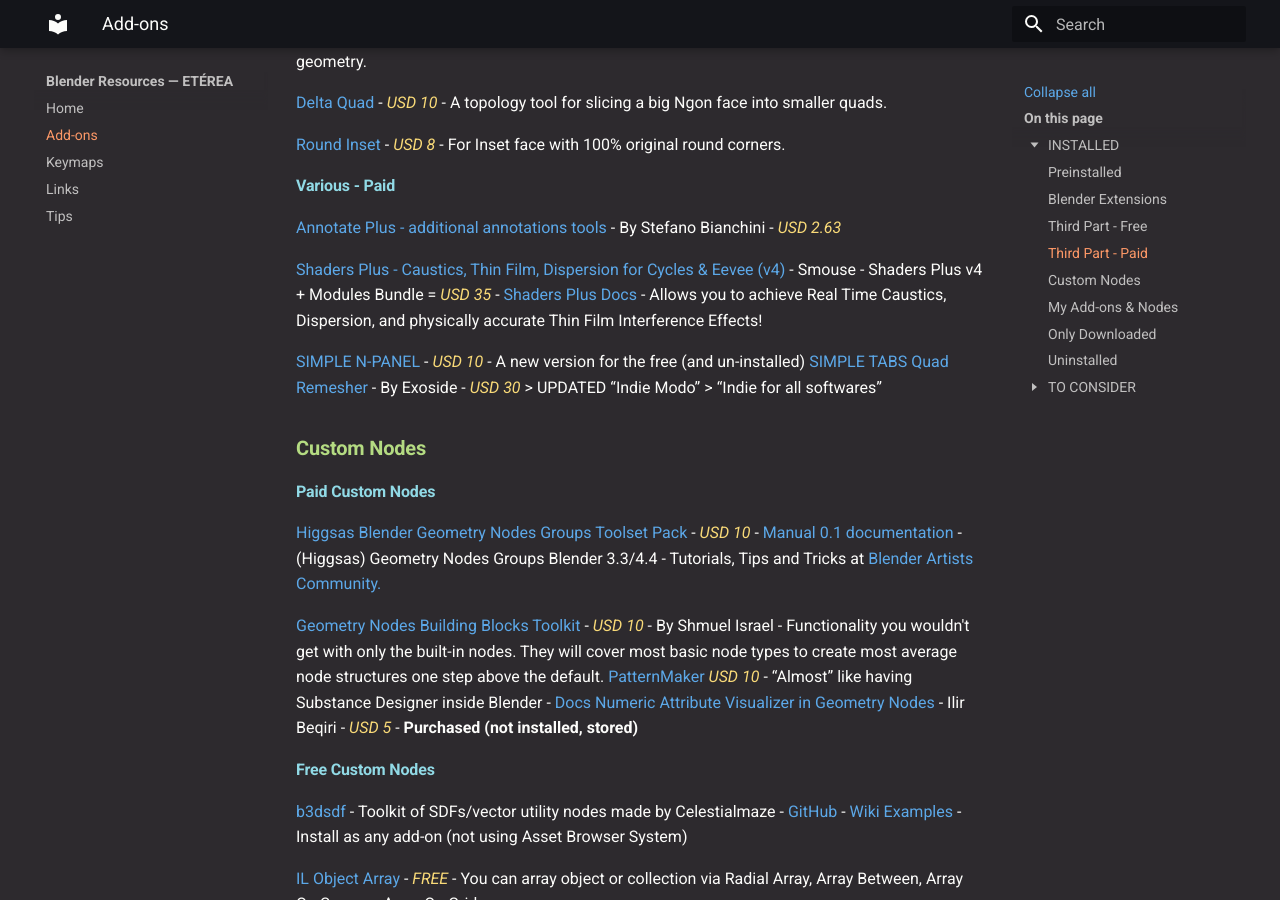
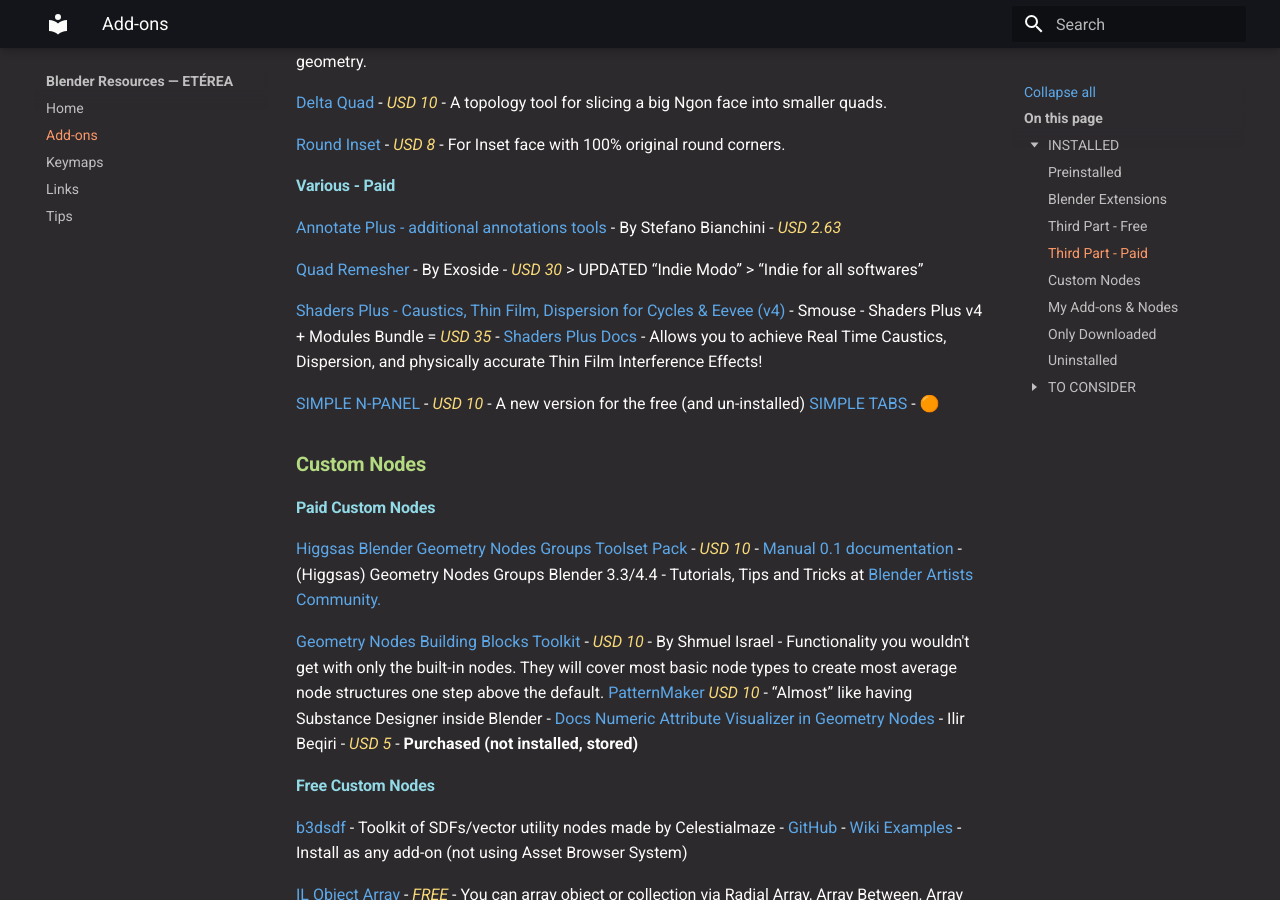
Before and after one commit to Eterea/blender, an MkDocs documentation site: the page built from docs/addons.md, in a window 1280 px wide and 900 px high, scrolled down 9126 px. Built offline with MkDocs 1.6.1 and Material for MkDocs 9.7.7, drawn with Linux system fonts in a browser that asks for light colours.

```diff
--- a/docs/addons.md
+++ b/docs/addons.md
@@ -346,10 +346,12 @@ NOTE: new version 3.5.1 available for Blender 5.0 and up, only! (changed to Exte
 
 [Annotate Plus - additional annotations tools](https://blendermarket.com/products/annotate-plus) - By Stefano Bianchini - *USD 2.63*
 
+[Quad Remesher](https://exoside.com/quadremesher/quadremesher-upgrade/) - By Exoside - *USD 30* > UPDATED “Indie Modo” > “Indie for all softwares”
+
 [Shaders Plus - Caustics, Thin Film, Dispersion for Cycles & Eevee (v4)](https://superhivemarket.com/products/shadersplus) - Smouse - Shaders Plus v4 + Modules Bundle = *USD 35* - [Shaders Plus Docs](https://docs-shadersplus.crd.co/#docsmenu) - Allows you to achieve Real Time Caustics, Dispersion, and physically accurate Thin Film Interference Effects!
 
-[SIMPLE N-PANEL](https://chippwalters.gumroad.com/l/simple-n-panel) - *USD 10* - A new version for the free (and un-installed) [SIMPLE TABS](https://chippwalters.gumroad.com/l/simpletabs)
-[Quad Remesher](https://exoside.com/quadremesher/quadremesher-upgrade/) - By Exoside - *USD 30* > UPDATED “Indie Modo” > “Indie for all softwares”
+[SIMPLE N-PANEL](https://chippwalters.gumroad.com/l/simple-n-panel) - *USD 10* - A new version for the free (and un-installed) [SIMPLE TABS](https://chippwalters.gumroad.com/l/simpletabs) - 🟠
+
 ### Custom Nodes
 #### Paid Custom Nodes
 
```
